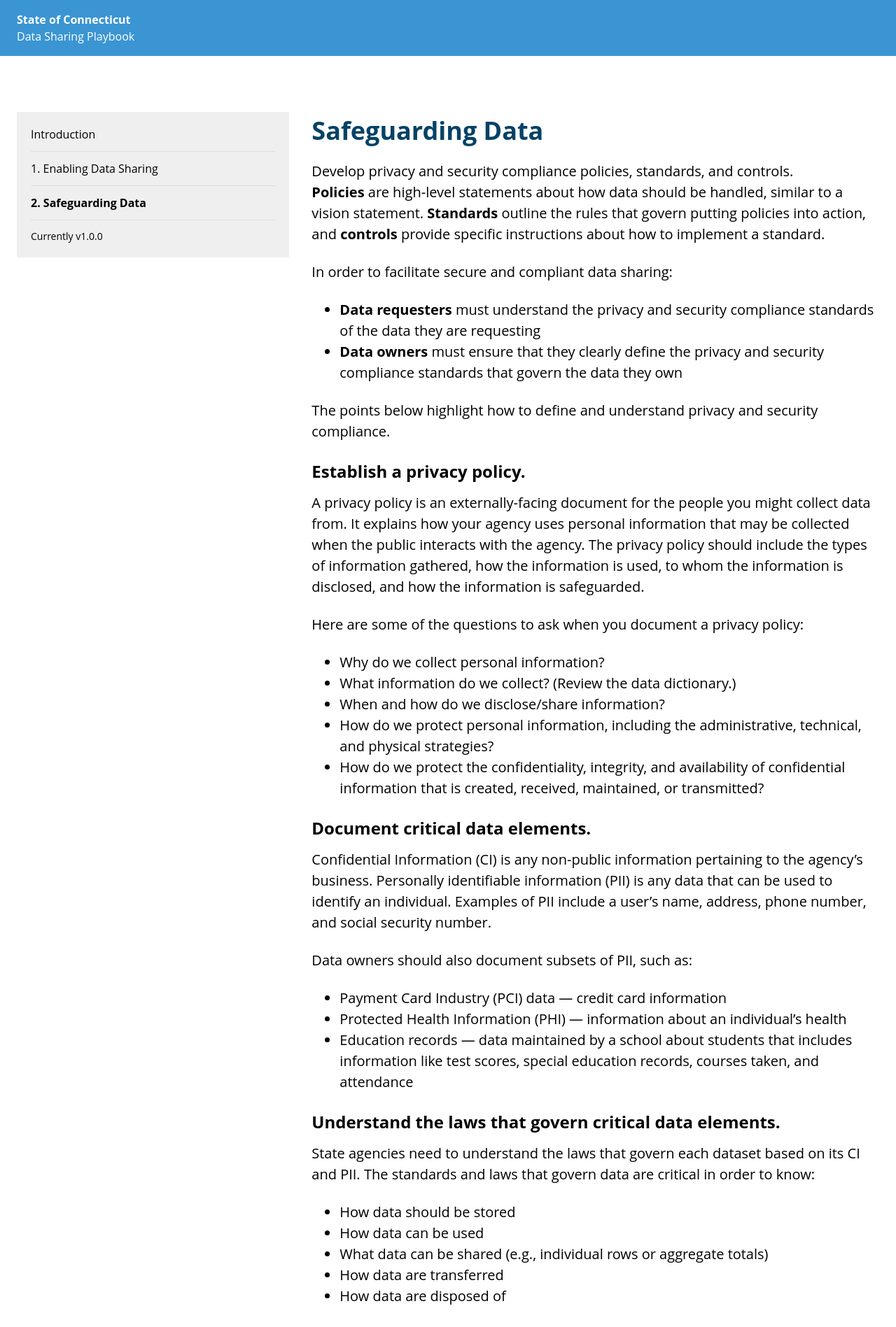
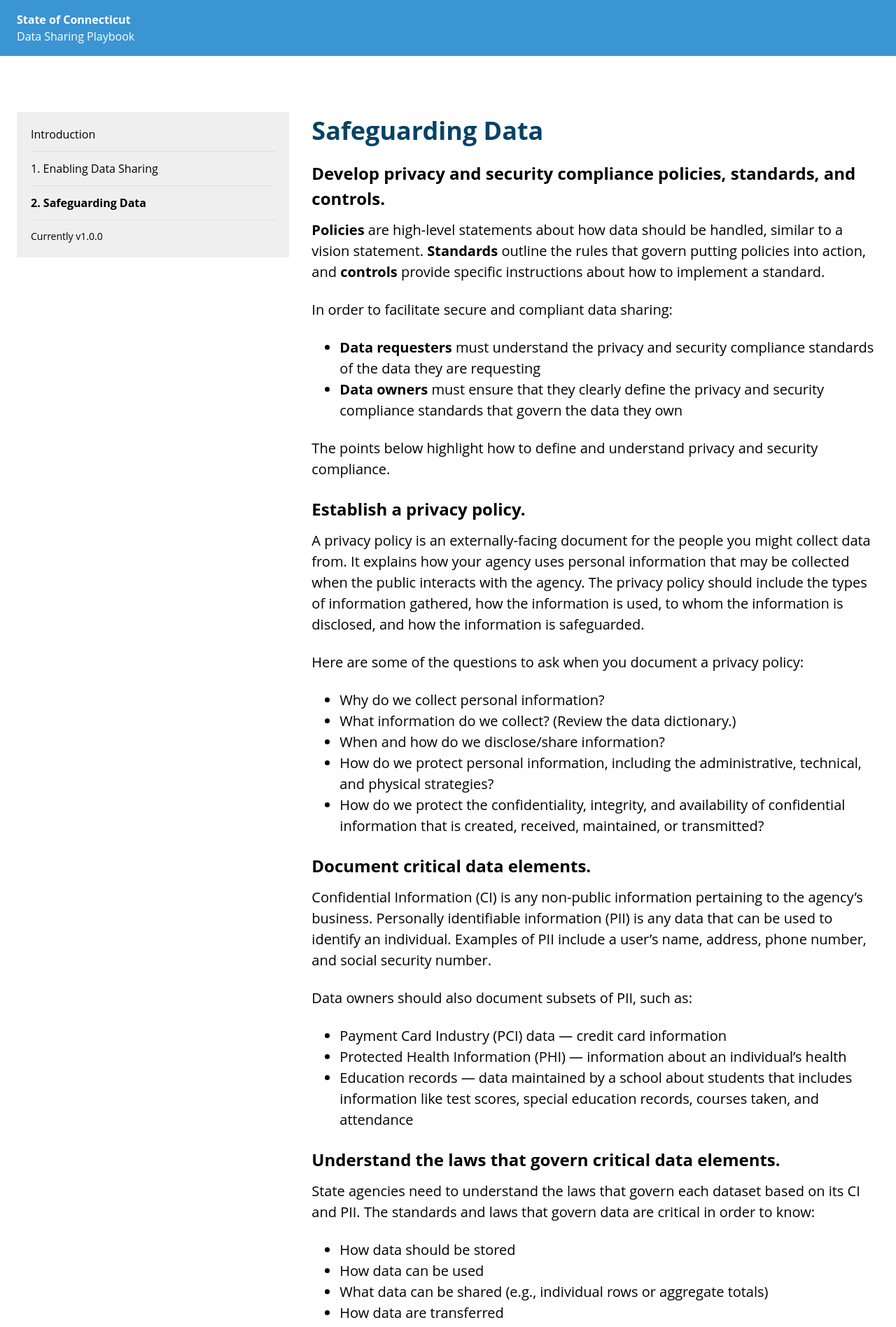
Before and after one commit to CTOpenData/data-sharing-playbook, a Jekyll site: the page built from 2_safeguarding-data.md, in a window 1280 px wide. Shown: the top 1897 px of the page at 70% size. Built offline with Jekyll 4.4.1, drawn with Linux system fonts in a browser that asks for light colours.

Commit message:
Changing header back

```diff
--- a/2_safeguarding-data.md
+++ b/2_safeguarding-data.md
@@ -5,7 +5,7 @@ permalink: /safeguarding-data/
 nav: true
 ---
 
-# Develop privacy and security compliance policies, standards, and controls.
+## Develop privacy and security compliance policies, standards, and controls.
 
 **Policies** are high-level statements about how data should be handled, similar to a vision statement. **Standards** outline the rules that govern putting policies into action, and **controls** provide specific instructions about how to implement a standard.
 
```
